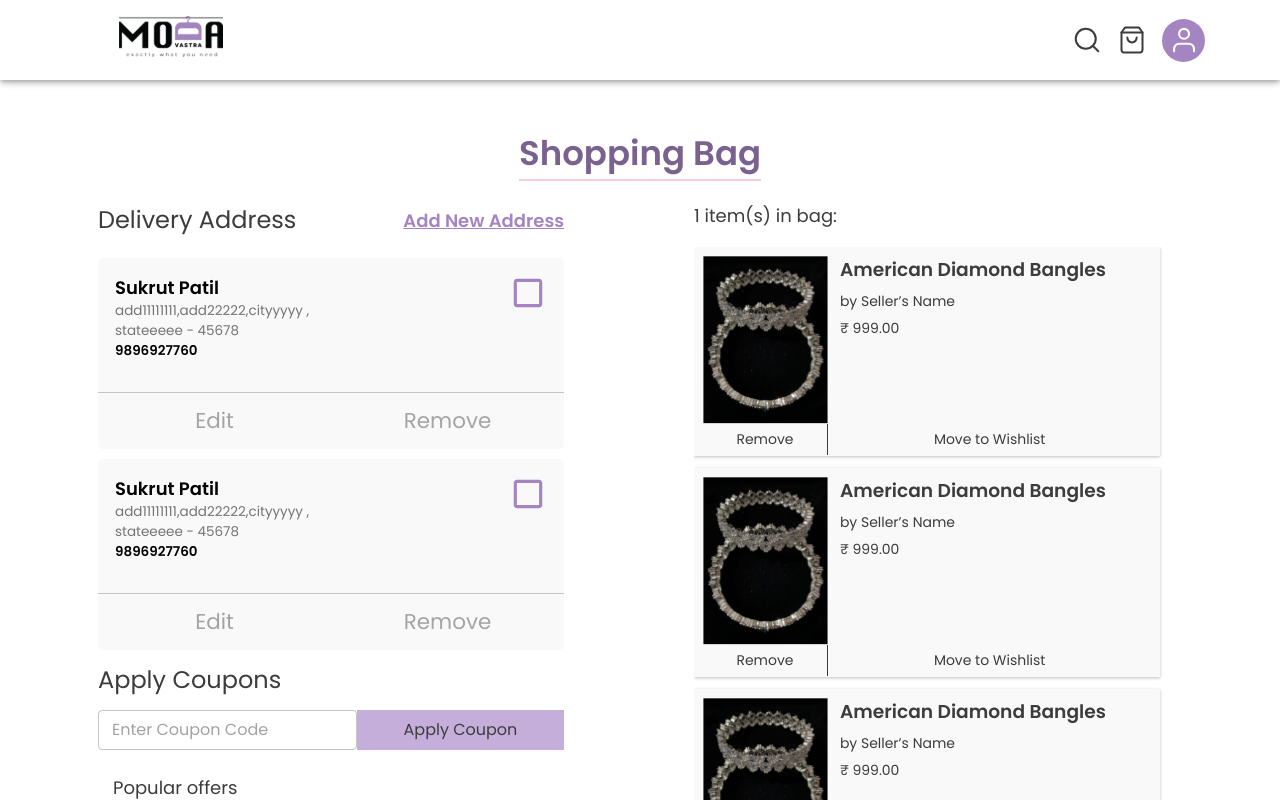
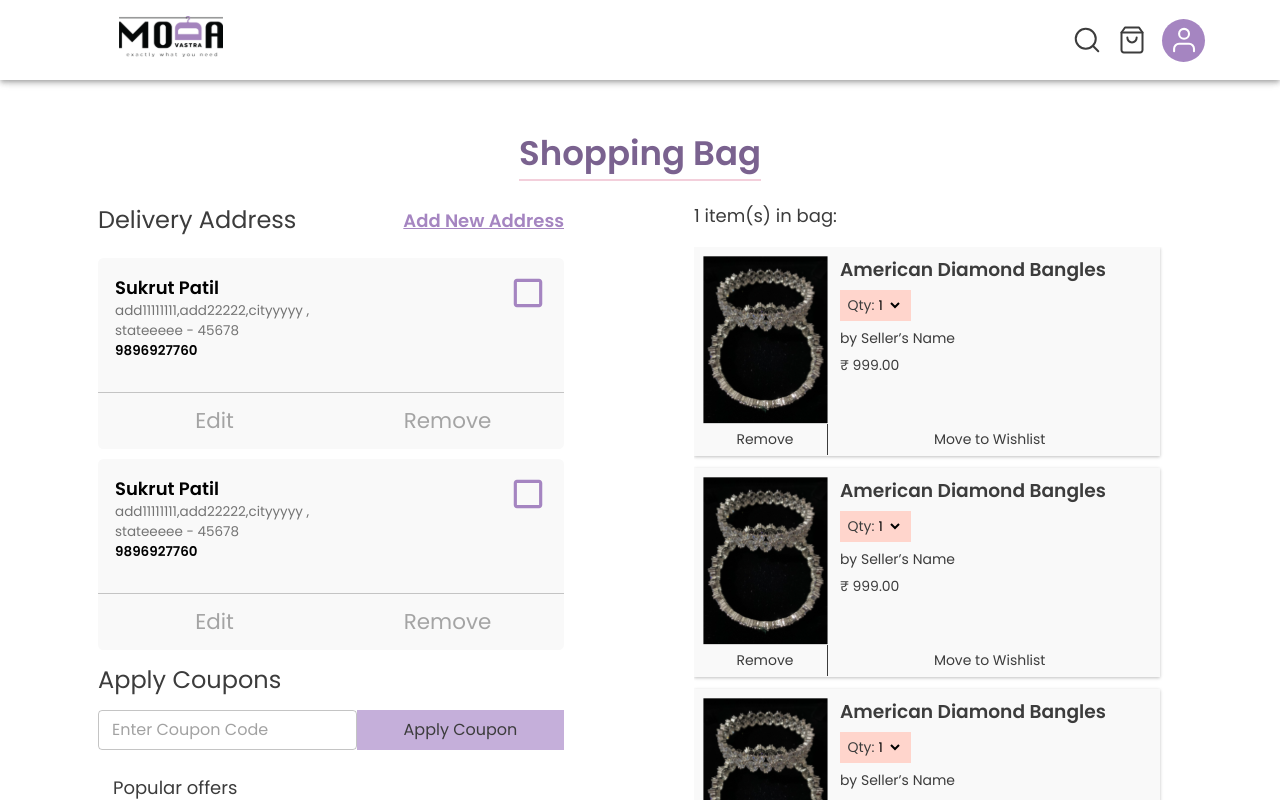
Before and after one commit to Shubh1692/aodavastra-fe, a React (Create React App) app: page /checkout in a window 1280 px wide. Shown: the top 800 px of the page. Built offline with nearby package versions, Linux system fonts and the light colour scheme; no server answers; sample sign-in values are in the browser's storage.

Commit message:
Update bag pages

```diff
--- a/src/Assets/Styles/theme.scss
+++ b/src/Assets/Styles/theme.scss
@@ -10,6 +10,7 @@ $rounded: 50px;
 $fontFamily: "Poppins";
 $lightBackground: #f9f9f9;
 $boxContainer: #f9f9f9;
+$lighterGray:#e9e9e9;
 $gray: #c4c4c4;
 $darkGray: #a4a4a4;
 $lightBlack: #3c3c3c;
--- a/src/Components/Header/index.jsx
+++ b/src/Components/Header/index.jsx
@@ -1,17 +1,29 @@
 import React from "react";
-import { Box, AppBar, Link, Grid, Stack } from "@mui/material";
+import {
+  Box,
+  AppBar,
+  Link,
+  Grid,
+  Stack,
+  TextField,
+  InputAdornment,
+  IconButton,
+} from "@mui/material";
 
 import headerLogo from "../../Assets/Images/ModavastraLogo_Black 2.svg";
 import SearchImage from "../../Assets/Images/search.svg";
 import shopingBag from "../../Assets/Images/shopping-bag.svg";
 import userLogo from "../../Assets/Images/ic_user_white.svg";
 import ArrowBackIosIcon from "@mui/icons-material/ArrowBackIos";
-import { useNavigate } from "react-router-dom";
+import { useNavigate, useLocation } from "react-router-dom";
 import theme from "../../Assets/Styles/theme";
+import "./index.scss";
 
 const Header = (props) => {
   const navigate = useNavigate();
+  let location = useLocation();
 
+  console.log("navigate-------->", location.pathname);
   return (
     <>
       <AppBar position="fixed">
@@ -38,7 +50,7 @@ const Header = (props) => {
               alignItems: "center",
             }}
           >
-            <Grid item lg={6}>
+            <Grid item lg={4}>
               <Box
                 component={"img"}
                 onClick={() => navigate("/")}
@@ -49,10 +61,27 @@ const Header = (props) => {
                 style={{ cursor: "pointer" }}
               />
             </Grid>
+            {location.pathname === "/search" && (
+              <Grid item lg={4}>
+                <Box className="search_container">
+                  {/* <TextField
+                    sx={{ border: "none" }}
+                    label="With normal TextField"
+                    endAdornment={
+                      <InputAdornment position="end">
+                        <IconButton>
+                          <Box component={"img"} src={SearchImage} />
+                        </IconButton>
+                      </InputAdornment>
+                    }
+                  /> */}
+                </Box>
+              </Grid>
+            )}
             <Grid
               item
-              lg={6}
-              md={6}
+              lg={4}
+              md={4}
               style={{
                 display: "flex",
                 justifyContent: "flex-end",
@@ -67,7 +96,7 @@ const Header = (props) => {
                   justifyContent: "space-evenly",
                 }}
               >
-                <Link href="/">
+                <Link href="/search">
                   <Box sx={{ cursor: "pointer", display: "flex" }}>
                     <Box
                       component={"img"}
--- a/src/Routes/MainRoute.js
+++ b/src/Routes/MainRoute.js
@@ -27,6 +27,7 @@ const Checkout = lazy(() => import("../Components/Checkout"));
 const ProductByCategory = lazy(() => import("../Components/Products/ProductsByCategory"));
 const ProductsById = lazy(() => import("../Components/Products/ProductsById"));
 const JewelleryProduct = lazy(() => import("../Components/JewelleryProducts"));
+const SearchComponent = lazy(() => import("../Utils/Common/searchComponent"));
 
 const masterComponent = () => {
   return (
@@ -70,6 +71,7 @@ const masterComponent = () => {
           {/*  dashboard start */}
           <Route path="/feed" element={<PrivateRoute component={<Feed />} />}></Route>
           <Route path="/dashboard" element={<PrivateRoute component={<Dashboard />} />}></Route>
+          <Route path='/search' element={<PrivateRoute component={<SearchComponent />} />}></Route>
           {/* dashboard end */}
 
           {/* Product by category start  */}
--- a/src/Services/Address.service.js
+++ b/src/Services/Address.service.js
@@ -2,6 +2,10 @@ import HttpService from "./Http.service";
 import { api_base_url } from "../Utils/Common/urls";
 
 const AddressService = {}
+
+const config = {
+    "Authorization": `Bearer ${localStorage.getItem('access_token')}`
+}
 
 AddressService.add = async (payload) => {
     return await HttpService.post(api_base_url + '/address', payload)
--- a/src/Services/Http.service.js
+++ b/src/Services/Http.service.js
@@ -1,32 +1,34 @@
 import axios from 'axios';
 import ToasterService from './Toaster.service.ts';
-const token = localStorage.getItem('access_token')
 
 const HttpService = axios.create({
   baseURL: process.env.REACT_APP_BASE_URL,
   headers: {
     'Accept': 'application/json',
-    'Content-Type': 'multipart/form-data',
-    "Authorization": `Bearer ${localStorage.getItem('access_token')}`
+    // 'Content-Type': 'multipart/form-data',
   }
 });
 
 /*** Interceptor ***/
 
 HttpService.interceptors.request.use(request => {
-
+  const user = localStorage.getItem("access_token");
+  console.log('user----------->', user)
+  if (user) {
+    request.headers.Authorization = `Bearer ${localStorage.getItem("access_token")}`;
+  }
   return request;
 }, error => {
   return Promise.reject(error);
 });
 
 HttpService.interceptors.response.use(response => {
-  if(response && response.data && response.data.hasOwnProperty('success') && !response.data.success)  {
+  if (response && response.data && response.data.hasOwnProperty('success') && !response.data.success) {
     new ToasterService().show(response.data.message);
   }
   return response;
 }, error => {
-    /* common place for handling errors of every API response*/
+  /* common place for handling errors of every API response*/
   return Promise.reject(error);
 });
 
--- a/src/Utils/Common/component.js
+++ b/src/Utils/Common/component.js
@@ -30,6 +30,18 @@ export const BagProductDetails = () => {
                 <Box component={'img'} alt='product_img' src={Ring} />
                 <Box sx={{ marginLeft: '12.3px' }}>
                     <Typography variant='h6'>American Diamond Bangles</Typography>
+                    <Box className='qty_div'>
+                        <Typography variant='h6'>Qty: </Typography>
+                        <select className='select'>
+                            <option>1</option>
+                            <option>2</option>
+                            <option>3</option>
+                            <option>4</option>
+                            <option>5</option>
+                            <option>6</option>
+                            <option>7</option>
+                        </select>
+                    </Box>
                     <Typography>by Seller’s Name</Typography>
                     <Typography>₹ 999.00</Typography>
                 </Box>
--- a/src/Utils/Common/index.scss
+++ b/src/Utils/Common/index.scss
@@ -27,6 +27,27 @@
   img {
     width: 124.31px;
     height: 167.82px;
+  }
+  .qty_div {
+    width: 65px;
+    height: 31.08px;
+    background: $orangeLighter;
+    margin: 6px 0px;
+    display: flex;
+    align-items: center;
+    justify-content: center;
+    padding: 0px 3px;
+    h6 {
+      font-style: normal;
+      font-weight: 400;
+      font-size: 13.9851px;
+      line-height: 21px;
+      color: $lightBlack;
+    }
+    .select {
+      background-color: transparent;
+      border: none;
+    }
   }
   h6 {
     font-style: normal;
```
